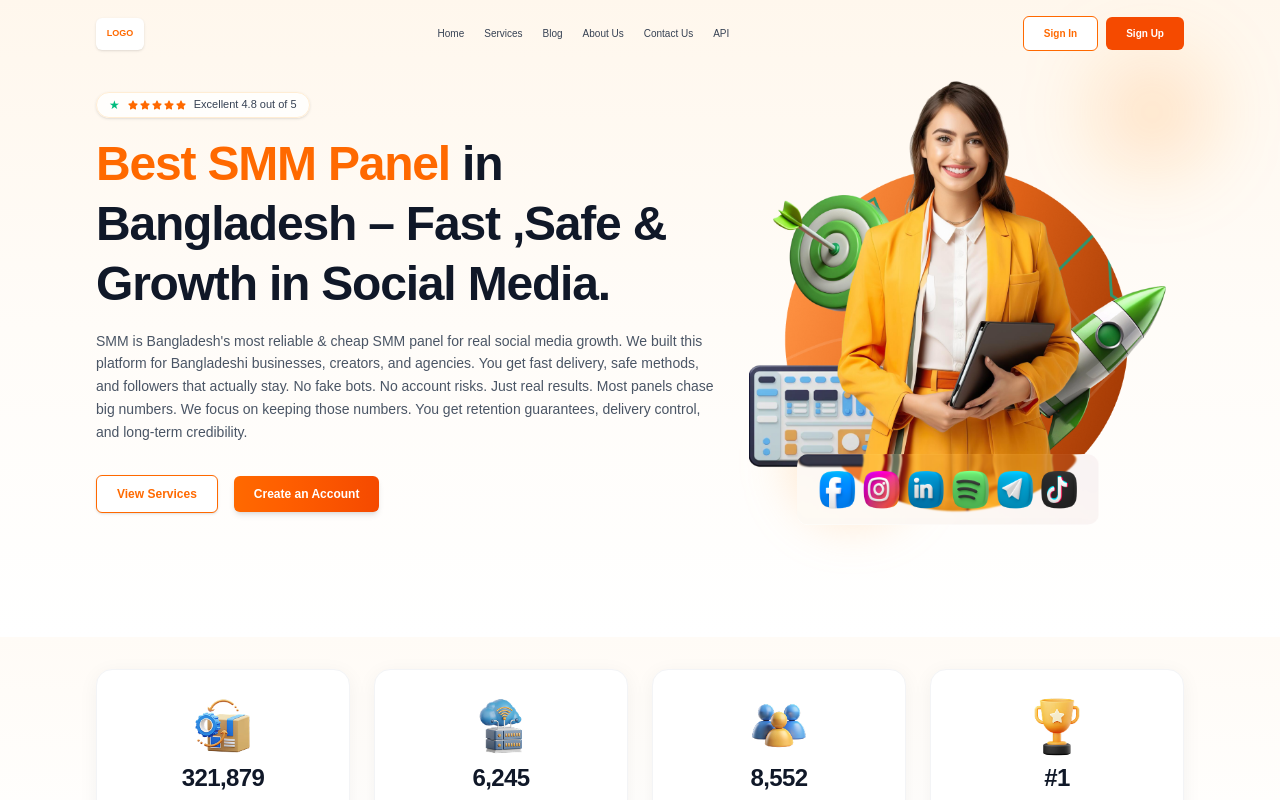
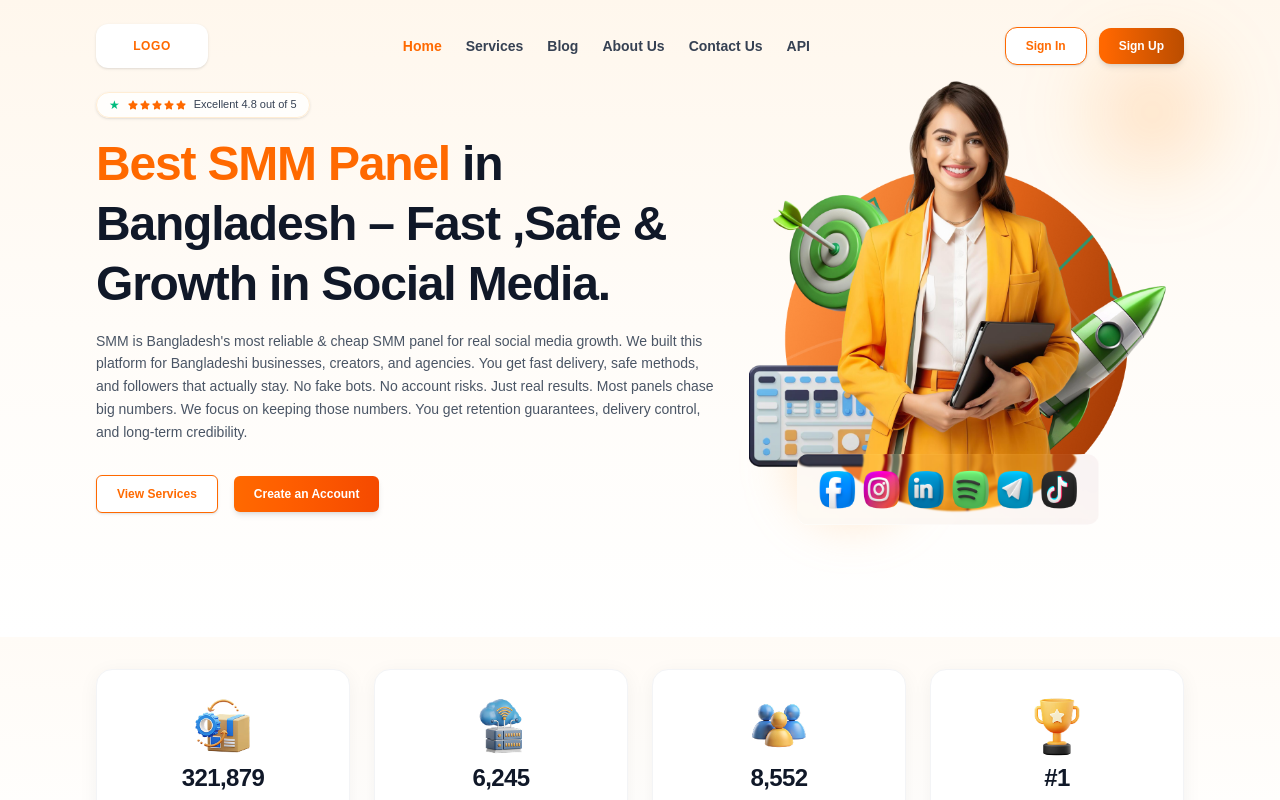
Before and after one commit to NusratTabassum3/Inforisen, a React (Vite) app: page / in a window 1280 px wide. Shown: the top 800 px of the page. Built offline with nearby package versions, Linux system fonts and the light colour scheme.

Commit message:
navbar issue solved

```diff
--- /dev/null
+++ b/src/component/home/CtaBanner.jsx
@@ -0,0 +1,75 @@
+import { ctaData } from "../../data/ctaData";
+import Button from "../common/Button";
+import Container from "../common/Container";
+
+// Assets Import
+import girlImage from "../../assets/images/cta/girl.png";
+//import worldMap from "../../assets/images/cta/world-map.png";
+
+const CtaBanner = () => {
+  return (
+    <section className="py-16 bg-white overflow-visible">
+      <Container>
+        {/* Main Banner Card Box */}
+        <div className="relative bg-[#FFF8F0] border border-orange-100/80 rounded-3xl p-6 sm:p-10 lg:p-12 overflow-hidden lg:overflow-visible">
+          {/* Background World Map Vector (Behind Text) */}
+          {/* <div className="absolute inset-0 flex items-center justify-center opacity-40 pointer-events-none z-0">
+            <img
+              src={worldMap}
+              alt="World Map"
+              className="w-full max-w-2xl h-auto object-contain"
+              onError={(e) => {
+                e.target.style.display = "none";
+              }}
+            />
+          </div> */}
+
+          <div className="grid grid-cols-1 lg:grid-cols-12 gap-8 items-center relative z-10">
+            {/* Left Content (Text + Buttons) */}
+            <div className="lg:col-span-8 max-w-xl">
+              <h2 className="text-2xl sm:text-3xl lg:text-4xl font-extrabold text-gray-900 tracking-tight leading-tight mb-4">
+                {ctaData.title}{" "}
+                <span className="text-orange-500">{ctaData.highlight}</span>
+              </h2>
+
+              <p className="text-xs sm:text-sm text-gray-600 leading-relaxed mb-8 font-medium">
+                {ctaData.description}
+              </p>
+
+              {/* Action Buttons */}
+              <div className="flex flex-wrap items-center gap-3">
+                <Button
+                  variant="outline"
+                  className="border-orange-300 text-orange-600 hover:bg-orange-100 text-xs px-6 py-3 rounded-xl font-bold"
+                >
+                  {ctaData.btnSecondary}
+                </Button>
+
+                <Button
+                  variant="primary"
+                  className="bg-gradient-to-r from-orange-500 to-amber-700 text-white text-xs px-6 py-3 rounded-xl font-bold shadow-md hover:shadow-lg transition-all"
+                >
+                  {ctaData.btnPrimary}
+                </Button>
+              </div>
+            </div>
+
+            {/* Right Side Girl Image (Overlapping Outside Banner) */}
+            <div className="lg:col-span-4 flex justify-center lg:justify-end relative">
+              <img
+                src={girlImage}
+                alt="Growth Consultant"
+                className="w-full max-w-[260px] sm:max-w-[300px] lg:max-w-[360px] h-auto object-contain lg:absolute lg:-bottom-12 lg:-top-16 lg:right-0 drop-shadow-md"
+                onError={(e) => {
+                  e.target.style.display = "none";
+                }}
+              />
+            </div>
+          </div>
+        </div>
+      </Container>
+    </section>
+  );
+};
+
+export default CtaBanner;
--- a/src/component/layout/Navbar.jsx
+++ b/src/component/layout/Navbar.jsx
@@ -5,72 +5,101 @@ import Button from "../common/Button";
 
 function Navbar() {
   const [isOpen, setIsOpen] = useState(false);
+  const [activeNav, setActiveNav] = useState("Home");
 
   return (
-    <header className="absolute left-0 top-0 z-50 w-full">
-      <div className="mx-auto flex max-w-6xl items-center justify-between px-4 py-4 sm:px-6 lg:px-8">
+    <header className="absolute left-0 top-0 z-50 w-full pt-4 md:pt-6">
+      <div className="mx-auto flex max-w-6xl items-center justify-between px-4 sm:px-6 lg:px-8">
         {/* Logo */}
         <a
           href="#home"
-          className="flex h-8 w-12 items-center justify-center rounded-md bg-white text-[9px] font-bold text-orange-500 shadow-sm"
+          className="flex h-11 w-28 items-center justify-center rounded-xl bg-white text-xs font-black tracking-wider text-orange-500 shadow-sm transition-transform duration-200 hover:scale-105"
         >
           LOGO
         </a>
 
         {/* Desktop Navigation */}
-        <nav className="hidden items-center gap-5 md:flex">
-          {navigation.map((item) => (
+        <nav className="hidden items-center gap-6 md:flex">
+          {navigation.map((item) => {
+            const isActive = activeNav === item.name;
+            return (
               <a
                 key={item.name}
                 href={item.href}
-              className="text-[10px] font-medium text-gray-700 transition hover:text-orange-500"
+                onClick={() => setActiveNav(item.name)}
+                className={`text-sm font-semibold transition-all duration-200 hover:-translate-y-0.5 ${
+                  isActive
+                    ? "text-orange-500"
+                    : "text-gray-700 hover:text-orange-500"
+                }`}
               >
                 {item.name}
               </a>
-          ))}
+            );
+          })}
         </nav>
 
         {/* Desktop Buttons */}
-        <div className="hidden items-center gap-2 md:flex">
-          <Button variant="outline" className="px-4 py-2 text-[10px]">
+        <div className="hidden items-center gap-3 md:flex">
+          <Button
+            variant="outline"
+            className="rounded-xl border-orange-500 bg-white px-5 py-2.5 text-xs font-semibold text-orange-500 shadow-sm transition-all duration-200 hover:bg-orange-50 active:scale-95"
+          >
             Sign In
           </Button>
 
-          <Button className="px-4 py-2 text-[10px]">Sign Up</Button>
+          <Button className="rounded-xl bg-gradient-to-r from-orange-500 to-amber-700 px-5 py-2.5 text-xs font-semibold text-white shadow-md transition-all duration-200 hover:opacity-90 active:scale-95">
+            Sign Up
+          </Button>
         </div>
 
         {/* Mobile Menu Button */}
         <button
           onClick={() => setIsOpen(!isOpen)}
-          className="rounded-md bg-white p-2 text-gray-700 shadow-sm md:hidden"
+          className="rounded-xl bg-white p-2.5 text-gray-700 shadow-sm md:hidden"
           aria-label="Toggle menu"
         >
-          {isOpen ? <X size={20} /> : <Menu size={20} />}
+          {isOpen ? <X size={22} /> : <Menu size={22} />}
         </button>
       </div>
 
       {/* Mobile Navigation */}
       {isOpen && (
-        <div className="mx-4 rounded-xl bg-white p-5 shadow-xl md:hidden">
-          <nav className="flex flex-col gap-4">
-            {navigation.map((item) => (
+        <div className="mx-4 mt-3 rounded-2xl bg-white p-5 shadow-xl md:hidden">
+          <nav className="flex flex-col gap-3">
+            {navigation.map((item) => {
+              const isActive = activeNav === item.name;
+              return (
                 <a
                   key={item.name}
                   href={item.href}
-                onClick={() => setIsOpen(false)}
-                className="text-sm text-gray-700 hover:text-orange-500"
+                  onClick={() => {
+                    setActiveNav(item.name);
+                    setIsOpen(false);
+                  }}
+                  className={`rounded-lg px-3 py-2 text-sm font-semibold transition-colors ${
+                    isActive
+                      ? "bg-orange-50 text-orange-500"
+                      : "text-gray-700 hover:bg-gray-50 hover:text-orange-500"
+                  }`}
                 >
                   {item.name}
                 </a>
-            ))}
+              );
+            })}
           </nav>
 
-          <div className="mt-5 flex gap-2">
-            <Button variant="outline" className="flex-1">
+          <div className="mt-5 flex gap-3">
+            <Button
+              variant="outline"
+              className="w-1/2 rounded-xl border-orange-500 py-2.5 text-xs font-semibold text-orange-500"
+            >
               Sign In
             </Button>
 
-            <Button className="flex-1">Sign Up</Button>
+            <Button className="w-1/2 rounded-xl bg-gradient-to-r from-orange-500 to-amber-700 py-2.5 text-xs font-semibold text-white">
+              Sign Up
+            </Button>
           </div>
         </div>
       )}
--- /dev/null
+++ b/src/data/ctaData.js
@@ -0,0 +1,8 @@
+export const ctaData = {
+  title: "Ready to Grow Your Social Media",
+  highlight: "in Bangladesh?",
+  description:
+    "Join over 68,000 users who are already using SMM to grow faster on Facebook, Instagram, YouTube, TikTok, and more. Getting started is free and takes less than 60 seconds.",
+  btnPrimary: "Create Free Account",
+  btnSecondary: "See All Services",
+};
--- a/src/pages/Home.jsx
+++ b/src/pages/Home.jsx
@@ -1,4 +1,5 @@
 import Advantages from "../component/home/Advantages";
+import CtaBanner from "../component/home/CtaBanner";
 import Faq from "../component/home/Faq";
 import Hero from "../component/home/Hero";
 import HowItWorks from "../component/home/HowItWorks";
@@ -22,6 +23,7 @@ function home() {
         <SocialGrowth />
         <Advantages />
         <Faq />
+        <CtaBanner />
       </main>
       <Footer />
     </div>
```
Also changed, not shown: src/assets/images/cta/girl.png (added). Lines whose indentation alone changed are shown as unchanged.
